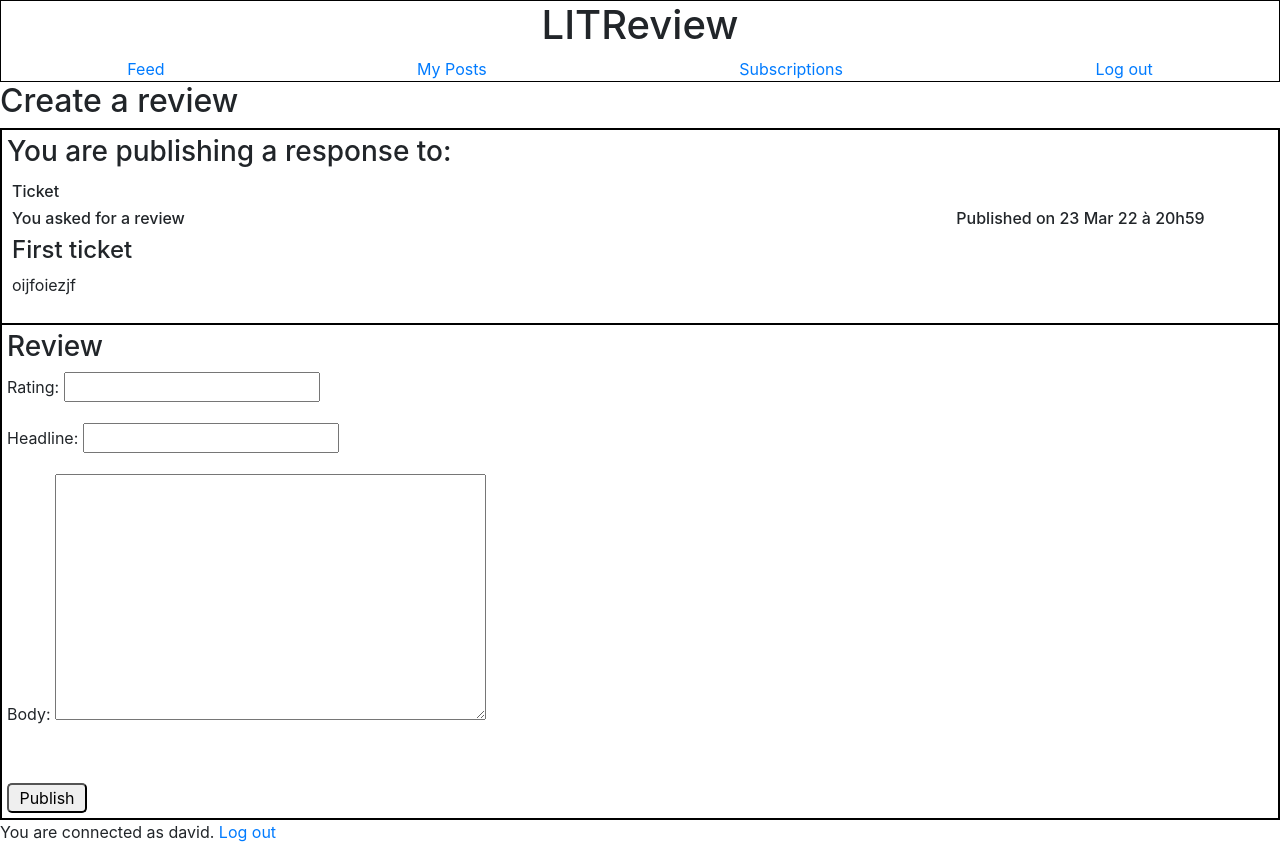
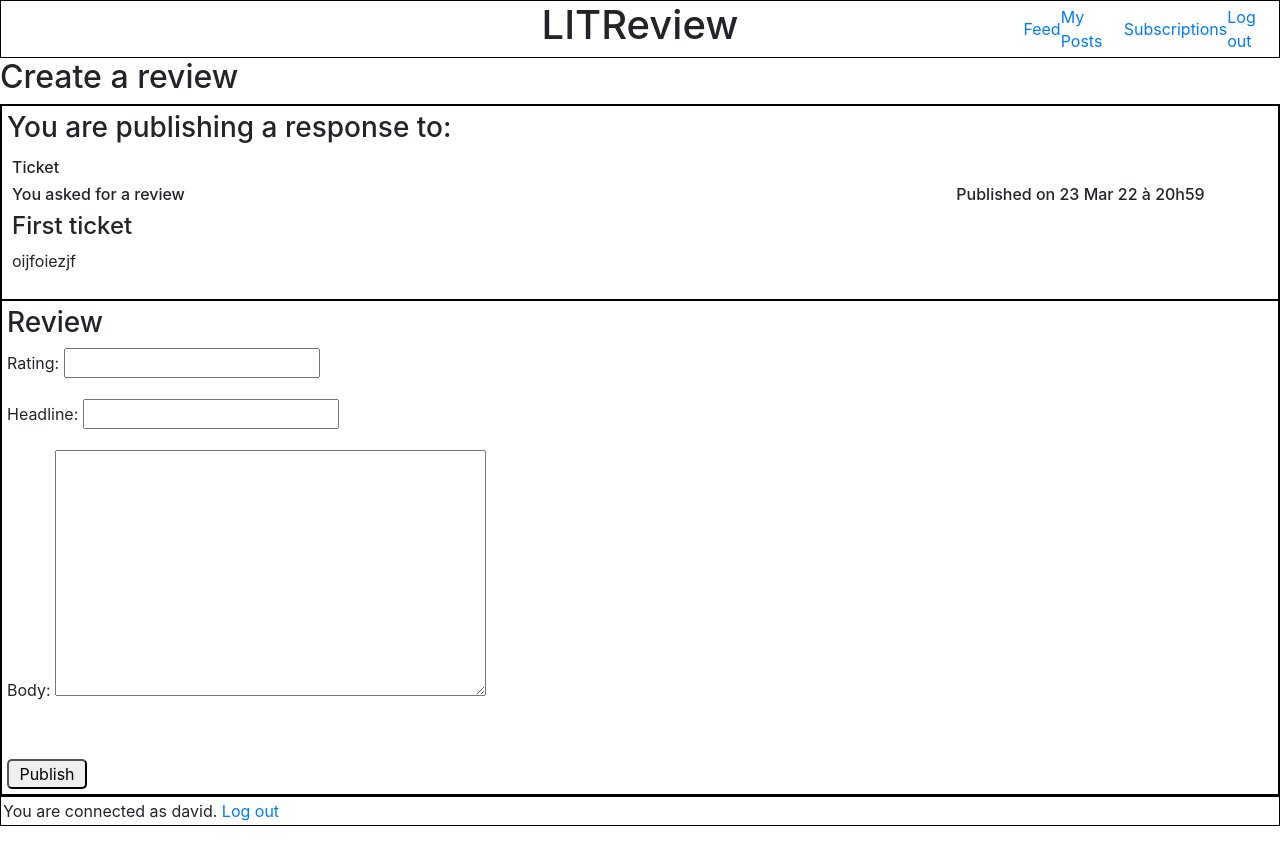
Before and after one commit to DavidPerelroizen/P09, a Django app: page /feedapp/1 in a window 1280 px wide. After the commit the page ends 826 px from the top, so only its background shows below. Run offline with Django 4.2, Linux system fonts and the light colour scheme; a user stored in the database is signed in; data comes from the database, SQL or seed files in the repository.

Commit message:
Improved base html layout: header and footer

```diff
--- a/static/style.css
+++ b/static/style.css
@@ -1,19 +1,24 @@
-header {
+.base_header {
   border: 1px black solid;
   display: flex;
   justify-content: center;
 }
-header nav {
+
+.base_header nav {
   display: flex;
-  flex: 0.4;
+  flex: 0.3;
   justify-content: space-around;
   align-items: center;
   text-decoration: none;
 }
 
-header .header_h1 {
-  flex: 1;
+.base_header #header_spaceholder{
+    flex: 0.3;
+    }
+
+.base_header .header_h1 {
   display: flex;
+  flex: 0.9;
   justify-content: center;
   align-items: center;
 }
@@ -170,6 +175,7 @@ footer {
   border: 1px black solid;
   display: flex;
   width: 100%;
+  padding: 2px;
 }
 
 /*# sourceMappingURL=style.css.map */
--- a/templates/base.html
+++ b/templates/base.html
@@ -10,7 +10,8 @@
     <title>LITReview</title>
 </head>
 <body>
-    <header>
+    <header class="base_header">
+        <div id="header_spaceholder"></div>
         <div class="header_h1"><h1>LITReview</h1></div>
       <nav>
           <a href="{% url 'home_page' %}">Feed</a>
@@ -23,7 +24,7 @@
     </header>
   {% block content %} {% endblock content %}
   {% if user.is_authenticated %}
-    <p>You are connected as {{ user }}. <a href="{% url 'logout_page' %}">Log out</a></p>
+    <footer>You are connected as {{ user }}. <a href="{% url 'logout_page' %}">Log out</a></footer>
   {% endif %}
 </body>
 </html>
```
